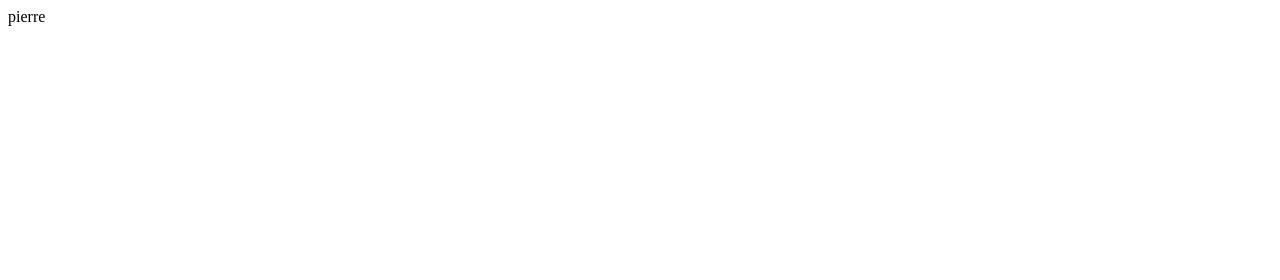
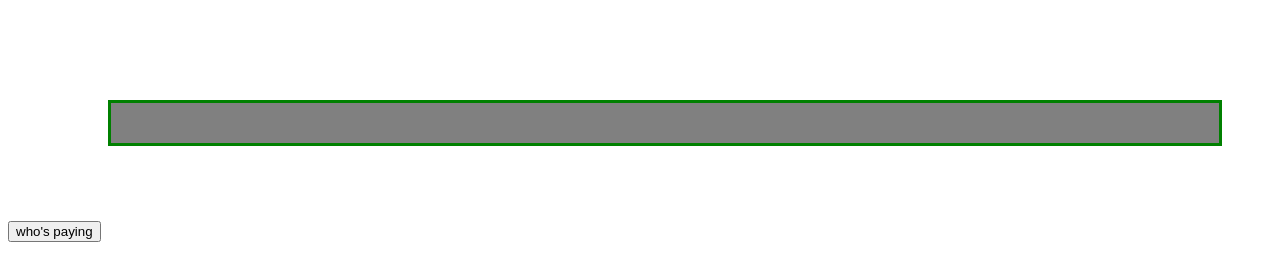
Before and after one commit to josueJURE/who-s-buying, a plain HTML site: page index.html in a window 1280 px wide. Drawn offline with Linux system fonts and the light colour scheme.

Commit message:
add an event listener and some CSS

```diff
--- a/index.css
+++ b/index.css
@@ -0,0 +1,7 @@
+.center {
+  margin: 100px 50px 75px 100px;
+  border: 3px solid green;
+  padding: 20px;
+  text-align: center;
+  background-color: grey;
+}
--- a/index.html
+++ b/index.html
@@ -3,9 +3,11 @@
   <head>
     <meta charset="utf-8">
     <title>Who's buying</title>
+    <link rel="stylesheet" href="index.css">
   </head>
   <body>
-    <div id="name"></div>
+    <div id="name" class="center"></div>
+    <button id="btn" type="submit">who's paying</button>
     <script src="index.js" type="text/javascript"></script>
   </body>
 </html>
--- a/index.js
+++ b/index.js
@@ -1,9 +1,17 @@
 const name = document.getElementById("name");
-const people = ["pierre", "paul", "jacques", "henry" ]
+const btn = document.getElementById("btn");
+const people = ["pierre", "paul", "jacques", "henry" ];
 
-function whoIsBuying() {
-  let whoPays = Math.floor(Math.random() * people.length)
-  return people[whoPays]
-}
 
-name.textContent = whoIsBuying()
+
+btn.addEventListener("click", function() {
+  let whoPays = Math.floor(Math.random() * people.length);
+  name.textContent = people[whoPays];
+}, false)
+
+// function whoIsBuying() {
+//   let whoPays = Math.floor(Math.random() * people.length)
+//   return people[whoPays];
+// }
+//
+// name.textContent = whoIsBuying()
```
